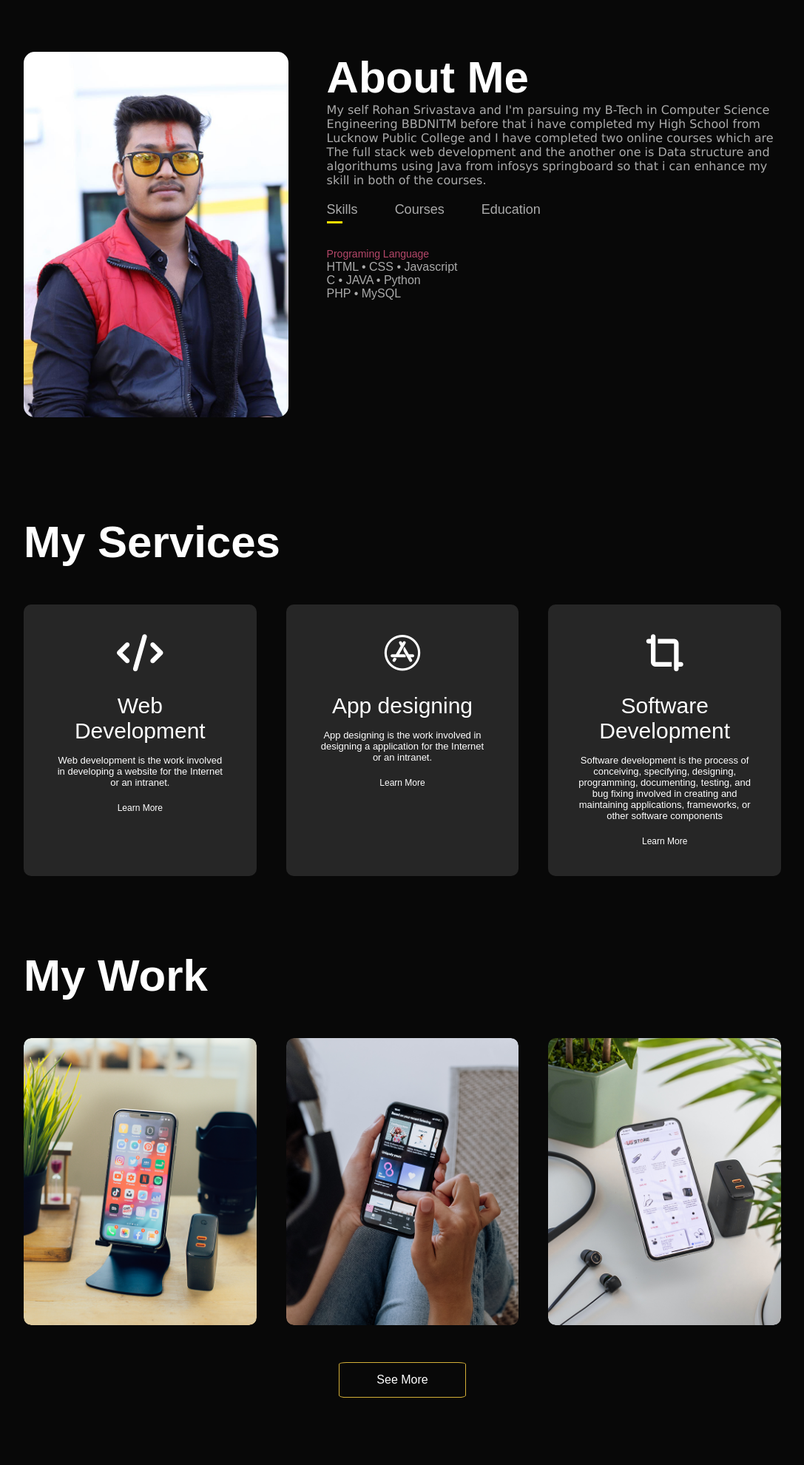
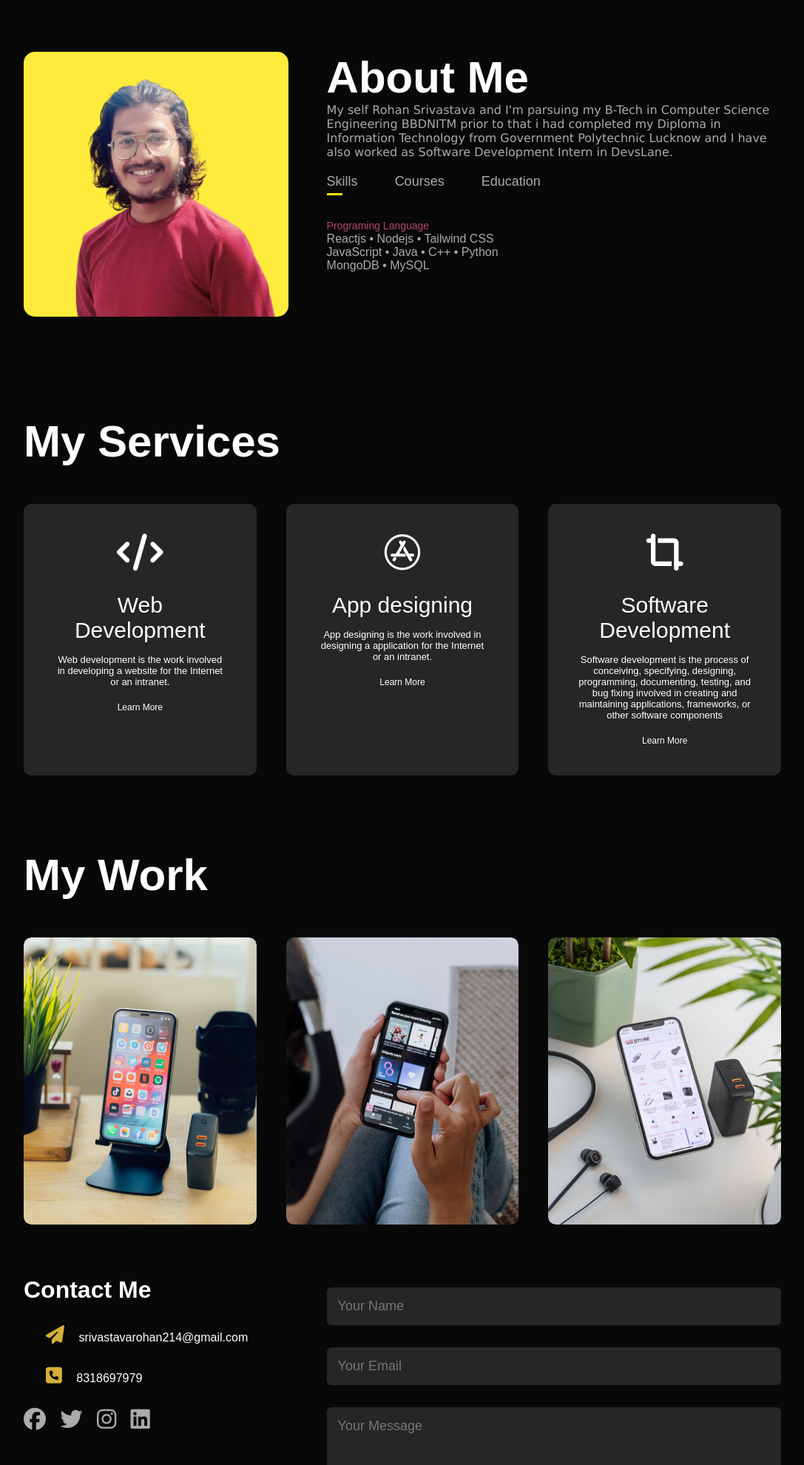
Before and after one commit to Rohan-214/Portfolio, a plain HTML site: page index.html in a window 1280 px wide. Shown: the part 820-2800 px from the top of the page at 74% size, without its empty margins (96-1183 px from the left). Drawn offline with Linux system fonts and the light colour scheme.

Commit message:
Add resume, certificates, and update index.html

```diff
--- a/index.html
+++ b/index.html
@@ -1,5 +1,6 @@
 <!DOCTYPE html>
 <html lang="en">
+
 <head>
     <meta charset="UTF-8">
     <meta http-equiv="X-UA-Compatible" content="IE=edge">
@@ -8,6 +9,7 @@
     <link rel="stylesheet" href="style.css">
     <script src="https://kit.fontawesome.com/58e0f47119.js" crossorigin="anonymous"></script>
 </head>
+
 <body>
     <div id="header">
         <div class="container">
@@ -34,13 +36,14 @@
         <div class="container">
             <div class="row">
                 <div class="about-col-1">
-                <img src="images/user.jpg">
+                    <img src="images/mypic.png">
                 </div>
                 <div class="about-col-2">
                     <h1 class="sub-title">About Me</h1>
-                <p class="about-me-content">My self Rohan Srivastava and I'm parsuing my B-Tech in Computer Science Engineering BBDNITM before that
-                     i have completed my High School from Lucknow Public College and I have completed two online courses which are The full stack web development and the another one is
-                    Data structure and algorithums using Java from infosys springboard so that i can enhance my skill in both of the courses.  </p>
+                    <p class="about-me-content">My self Rohan Srivastava and I'm parsuing my B-Tech in Computer Science
+                        Engineering BBDNITM prior to that
+                        i had completed my Diploma in Information Technology from Government Polytechnic Lucknow and I
+                        have also worked as Software Development Intern in DevsLane. </p>
                     <div class="tab-title">
                         <p class="tab-links active-link" onclick="opentab('skills')">Skills</p>
                         <p class="tab-links" onclick="opentab('experience')">Courses</p>
@@ -48,13 +51,28 @@
                     </div>
                     <div class="tab-contents active-tab" id="skills">
                         <ul>
-                        <li><span>Programing Language</span><br>HTML • CSS • Javascript<br> C • JAVA • Python<br>PHP • MySQL</li>
+                            <li><span>Programing Language</span><br>Reactjs • Nodejs • Tailwind CSS <br> JavaScript •
+                                Java • C++ • Python <br> MongoDB • MySQL</li>
                         </ul>
                     </div>
                     <div class="tab-contents" id="experience">
                         <ul>
-                        <li><span>Jan 2023 – Fab 2023 | Online </span><br> Data Structure And Algorithums<br> From Infosys Springboard </li>
-                        <li><span>Aug 2022 – Oct 2022 | Online </span><br> The Full Stack Web Development Course<br> From Infosys Springboard </li>
+                            <li><span>Jan 2023 | Online </span><br> <a
+                                    href="images/certificates/programming_using_C++.pdf" target="_blank"
+                                    style="text-decoration: none; color: white;"> Programming Using C++ </a> <br>
+                                <spam style="color: gray;"> From Infosys Springboard </spam>
+                            </li>
+                            <li><span>Dec 2022 | Online </span><br> <a href="images/certificates/Basic_of_Python.pdf"
+                                    target="_blank" style="text-decoration: none; color: white;"> Basics of Python </a>
+                                <br>
+                                <spam style="color: gray;"> From Infosys Springboard </spam>
+                            </li>
+                            <li><span>Oct 2022 | Online </span><br> <a
+                                    href="images/certificates/The_Ful_Stack_Web_Development.pdf" target="_blank"
+                                    style="text-decoration: none; color: white;"> The Full Stack Web Development
+                                </a><br>
+                                <spam style="color: gray;"> From Infosys Springboard </spam>
+                            </li>
                         </ul>
                     </div>
                     <div class="tab-contents" id="Education">
@@ -82,13 +100,16 @@
                 <div>
                     <i class="fa-brands fa-app-store"></i>
                     <h2>App designing</h2>
-               <p>App designing is the work involved in designing a application for the Internet or an intranet.</p>
+                    <p>App designing is the work involved in designing a application for the Internet or an intranet.
+                    </p>
                     <a href="https://www.invisionapp.com/defined/mobile-app-design">Learn More</a>
                 </div>
                 <div>
                     <i class="fa-solid fa-crop-simple"></i>
                     <h2>Software Development</h2>
-                <p>Software development is the process of conceiving, specifying, designing, programming, documenting, testing, and bug fixing involved in creating and maintaining applications, frameworks, or other software components</p>
+                    <p>Software development is the process of conceiving, specifying, designing, programming,
+                        documenting, testing, and bug fixing involved in creating and maintaining applications,
+                        frameworks, or other software components</p>
                     <a href="https://en.wikipedia.org/wiki/Software_development">Learn More</a>
                 </div>
             </div>
@@ -113,20 +134,25 @@
                     <img src="images/work-2.png">
                     <div class="layer">
                         <h3>Bank Automation</h3>
-                    <p>This is a mini project in my college. <br> It is created with the help of python <br> tkinter is for frontend and sqlite for backend </p>
+                        <p>This is a mini project in my college. <br> It is created with the help of python <br> tkinter
+                            is for frontend and sqlite for backend </p>
                         <a href="#" target="_blank"><i class="fa-solid fa-arrow-up-right-from-square"></i></a>
                     </div>
                 </div>
                 <div class="work">
                     <img src="images/work-3.png">
                     <div class="layer">
-                    <h3>Social Media</h3>
-                    <p>jhawb jhab hba hbjkah khkhkkkjh kjh kjh kh bkjh bkjh kjhbkjhkhgvk hvkhv h gvkh g v</p>
-                    <a href="#" target="_blank"><i class="fa-solid fa-arrow-up-right-from-square"></i></a>
+                        <h3>Blogging Website</h3>
+                        <p>Built and deployed a full-stack blogging platform using React, Node.js, Express, and Json
+                            Server, featuring user authentication, article creation with a rich-text editor,
+                            like/dislike functionality, and social media sharing. Integrated REST APIs for smooth
+                            backend communication.</p>
+                        <a href="https://myriseblog.netlify.app" target="_blank"><i
+                                class="fa-solid fa-arrow-up-right-from-square"></i></a>
                     </div>
                 </div>
             </div>
-        <a href="#" class="btn">See More</a>
+            <!-- <a href="#" class="btn">See More</a> -->
         </div>
     </div>
     <!------------------------------------contact------------------------------------------------------>
@@ -138,12 +164,13 @@
                     <p><i class="fa-solid fa-paper-plane"></i> srivastavarohan214@gmail.com</p>
                     <p><i class="fa-solid fa-square-phone"></i> 8318697979</p>
                     <div class="social-icon">
-                    <a href="https://www.facebook.com/rohan.srivastava.73157/"><i class="fa-brands fa-facebook"></i></a>
+                        <a href="https://www.facebook.com/rohan.srivastava.73157/"><i
+                                class="fa-brands fa-facebook"></i></a>
                         <a href="https://twitter.com/Rohan_0214"><i class="fa-brands fa-twitter"></i></a>
                         <a href="https://www.instagram.com/_rohan.s.07_"><i class="fa-brands fa-instagram"></i></a>
                         <a href="https://www.linkedin.com/in/rohan214/"><i class="fa-brands fa-linkedin"></i></a>
                     </div>
-                <a href="images/my_resume.pdf" download="" class="btn btn2">Resume</a>
+                    <a href="images/ROHAN SRIVASTAVA - Resume (1).pdf" target="_blank" class="btn btn2">Resume</a>
                 </div>
                 <div class="contact-right">
                     <form name="submit-to-google-sheet">
@@ -164,11 +191,11 @@
         var tablinks = document.getElementsByClassName("tab-links");
         var tabcontents = document.getElementsByClassName("tab-contents");
 
-        function opentab(tabname){
-            for(tablink of tablinks){
+        function opentab(tabname) {
+            for (tablink of tablinks) {
                 tablink.classList.remove("active-link");
             }
-            for(tabcontent of tabcontents){
+            for (tabcontent of tabcontents) {
                 tabcontent.classList.remove("active-tab");
             }
             event.currentTarget.classList.add("active-link");
@@ -179,10 +206,10 @@
     <script>
         var sidemeu = document.getElementById("sidemenu");
 
-        function openmenu(){
+        function openmenu() {
             sidemeu.style.right = "0";
         }
-        function closemenu(){
+        function closemenu() {
             sidemeu.style.right = "-200px";
         }
 
@@ -195,16 +222,17 @@
 
         form.addEventListener('submit', e => {
             e.preventDefault()
-            fetch(scriptURL, { method: 'POST', body: new FormData(form)})
+            fetch(scriptURL, { method: 'POST', body: new FormData(form) })
                 .then(response => {
                     msg.innerHTML = "Message sent successfully"
-                setTimeout(function(){
+                    setTimeout(function () {
                         msg.innerHTML = ""
-                },3000)
+                    }, 3000)
                     form.reset()
                 })
                 .catch(error => console.error('Error!', error.message))
         })
     </script>
 </body>
+
 </html>
```
Also changed, not shown: images/mypic.png (added), 4 other files. Lines whose indentation alone changed are shown as unchanged.
